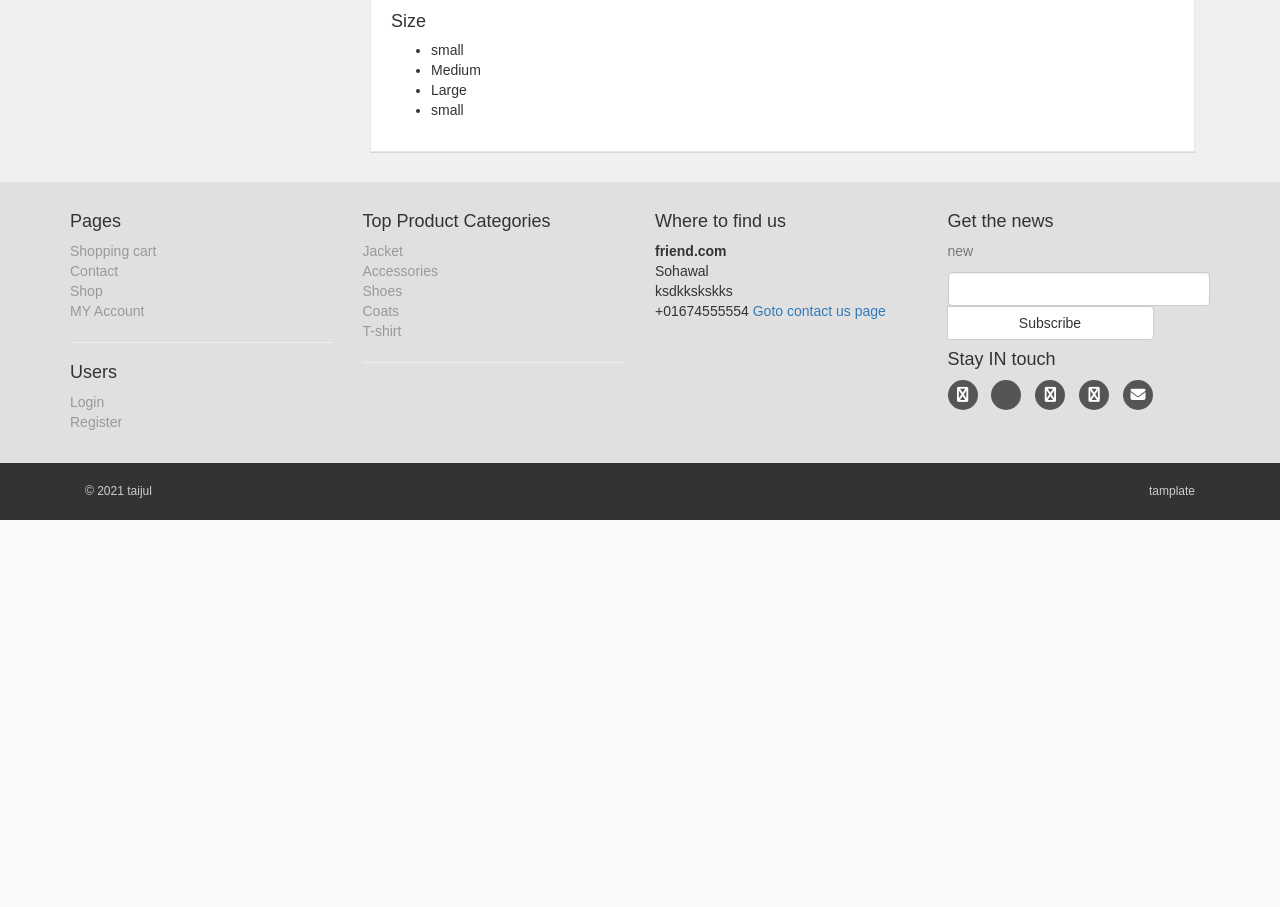
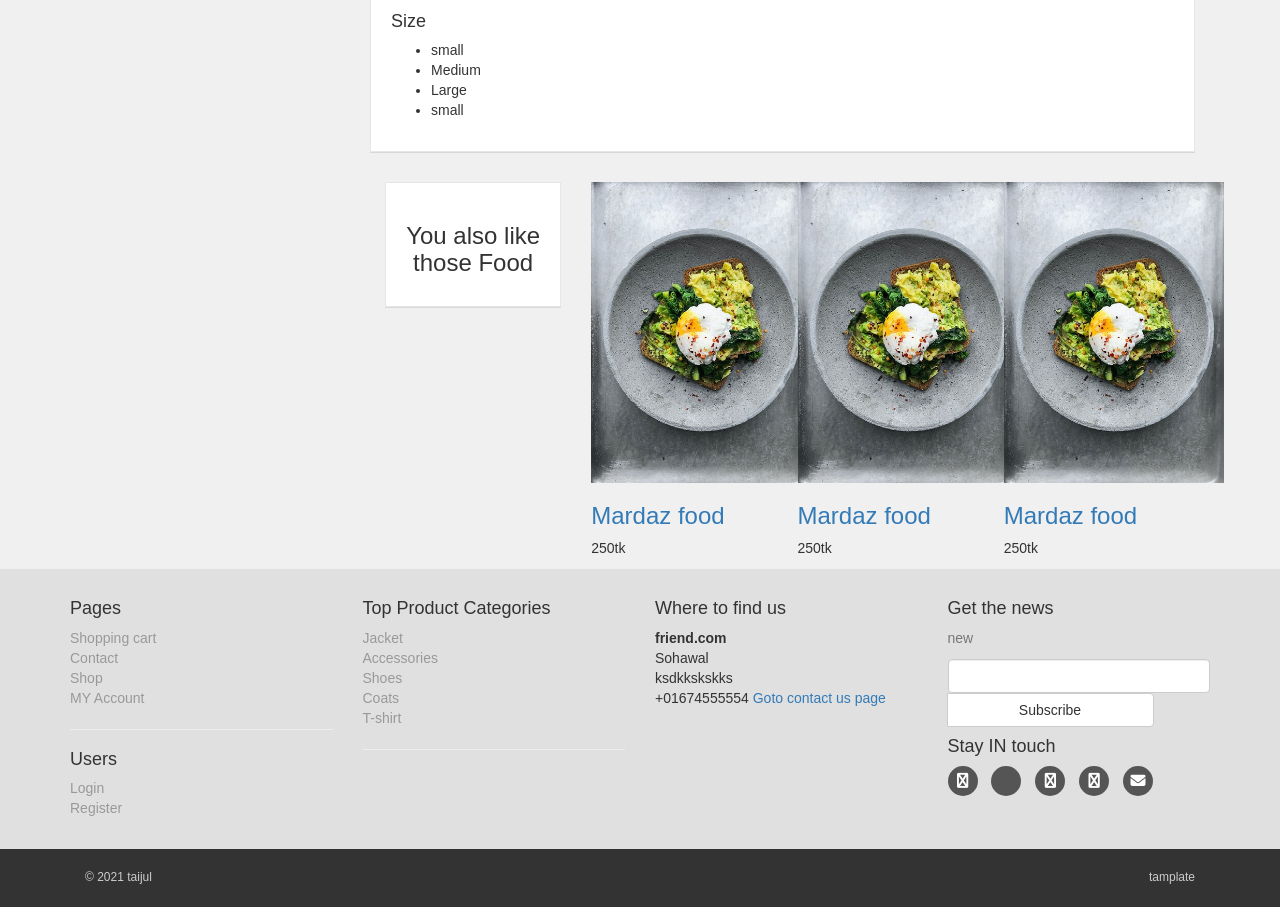
Before and after one commit to taijul-mohim/Multivendor, a PHP site: page /details.php in a window 1280 px wide. Shown: the part 894-1801 px from the top of the page. Before the commit the page ends 1414 px from the top, so only its background shows below. Run offline with PHP 8.4, Linux system fonts and the light colour scheme; some libraries are stand-ins or nearby versions.

Commit message:
new move

```diff
--- a/details.php
+++ b/details.php
@@ -261,6 +261,61 @@
                         <li> small</li>
                     </ul>
                 </div>
+                <!-- uggestion bar -->
+               <div id="row same-height-row">
+                    <div class="col-md-3 col-sm-6">
+                        <div class="box same-height headline ">
+                            <h3 class="text-center"> You also like those Food</h3>
+
+                        </div>
+
+                    </div>
+                <!-- food -->
+                   <div class="center-responsive col-md-3">
+                        <div class="product same-height">
+                            <a href="">
+                        <img src="admin_area/product_images/1.jpg" hight='220' width="220" alt="">
+
+
+                            </a>
+                            <div class="text">
+                                <h3><a href="details.php">Mardaz food</a></h3>
+                                <p class="price">250tk</p>
+                            </div>
+                        </div>
+                   </div>
+                   <div class="center-responsive col-md-3">
+                        <div class="product same-height">
+                            <a href="">
+                        <img src="admin_area/product_images/1.jpg" width="220" alt="">
+
+
+                            </a>
+                            <div class="text">
+                                <h3><a href="details.php">Mardaz food</a></h3>
+                                <p class="price">250tk</p>
+                            </div>
+                        </div>
+                   </div>
+                   <div class="center-responsive col-md-3">
+                        <div class="product same-height">
+                            <a href="">
+                        <img src="admin_area/product_images/1.jpg"width="220" alt="">
+
+
+                            </a>
+                            <div class="text">
+                                <h3><a href="details.php">Mardaz food</a></h3>
+                                <p class="price">250tk</p>
+                            </div>
+                        </div>
+                   </div>
+
+              </div>
+
+
+
+
                 <!-- start -->
             </div>
 
```
